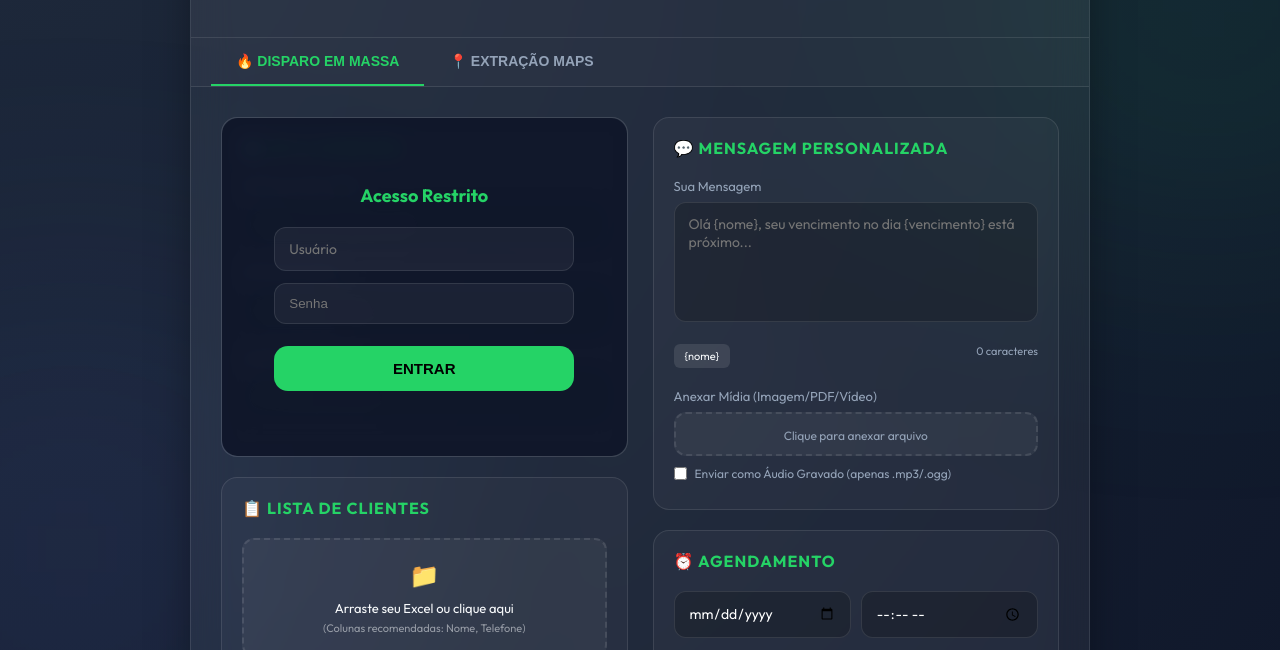
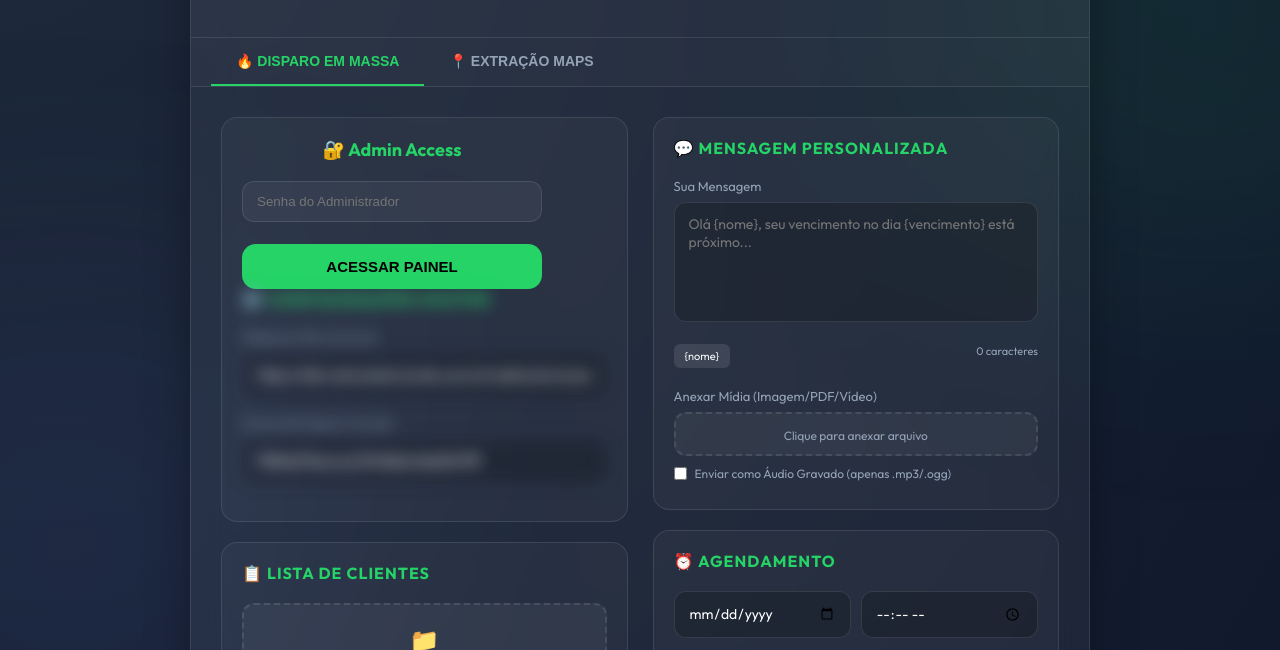
Before and after one commit to minhavidatoda1984-cpu/disparo-whatsapp-interface, a plain HTML site: page index.html in a window 1280 px wide. Shown: the part 131-781 px from the top of the page. Drawn offline with Linux system fonts and the light colour scheme; some packages are replaced by stand-ins of ours.

Commit message:
Admin: Fixando API Key master e movendo Instância para área pública

```diff
--- a/index.html
+++ b/index.html
@@ -626,28 +626,23 @@
                 <!-- Coluna 1: Configurações e Arquivos -->
                 <div class="column">
                     <div class="config-section" style="position: relative; overflow: hidden;" id="apiConfigSection">
-                        <div id="loginOverlay" class="login-overlay">
-                            <div class="login-box">
-                                <h3>Acesso Restrito</h3>
-                                <input type="text" id="userLogin" placeholder="Usuário">
-                                <input type="password" id="passLogin" placeholder="Senha"
-                                    style="width: 100%; padding: 12px 14px; background: rgba(255, 255, 255, 0.05); border: 1px solid var(--glass-border); border-radius: 12px; color: white; margin-bottom: 12px;">
-                                <button class="btn-login" onclick="checkLogin()">ENTRAR</button>
-                            </div>
+                        <div class="login-box">
+                            <h3>🔐 Admin Access</h3>
+                            <input type="password" id="passLogin" placeholder="Senha do Administrador"
+                                style="width: 100%; padding: 12px 14px; background: rgba(255, 255, 255, 0.05); border: 1px solid var(--glass-border); border-radius: 12px; color: white; margin-bottom: 12px;">
+                            <button class="btn-login" onclick="checkLogin()">ACESSAR PAINEL</button>
                         </div>
                         <div class="locked-content">
-                            <h2>⚙️ API & Conexão</h2>
+                            <h2>⚙️ Configurações Master</h2>
                             <div class="form-group">
-                                <label>Webhook URL (N8N)</label>
-                                <input type="text" id="n8nWebhook" placeholder="Sua URL do Webhook n8n" value="">
+                                <label>Webhook URL (Central)</label>
+                                <input type="text" id="n8nWebhook" placeholder="URL n8n"
+                                    value="https://n8n.naturaisterravida.com.br/webhook/conexao-limpa-v1">
                             </div>
                             <div class="form-group">
-                                <label>API Key Evolution</label>
-                                <input type="text" id="apiKey" placeholder="Sua Chave API Key" value="">
-                            </div>
-                            <div class="form-group">
-                                <label>Instância Evolution</label>
-                                <input type="text" id="instanceName" placeholder="Ex: minha_instancia" value="">
+                                <label>Chave API Master (Oculta)</label>
+                                <input type="text" id="apiKey" placeholder="Sua Chave"
+                                    value="f98fed17beccac0149db6cfe6bfb7fff">
                             </div>
                         </div>
                     </div>
@@ -662,6 +657,12 @@
                                 <span style="opacity: 0.5; font-size: 11px;">(Colunas recomendadas: Nome,
                                     Telefone)</span>
                             </div>
+                        </div>
+
+                        <div class="form-group" style="margin-top: 15px;">
+                            <label>Sua Instância Evolution</label>
+                            <input type="text" id="instanceName" placeholder="Ex: minha_loja_01" value=""
+                                style="background: rgba(255, 255, 255, 0.05);">
                         </div>
 
                         <div class="preview-section" id="previewSection" style="display: none; margin-top: 15px;">
@@ -808,15 +809,14 @@
 
         // Lógica de Login
         function checkLogin() {
-            const user = document.getElementById('userLogin').value;
             const pass = document.getElementById('passLogin').value;
 
-            if (user === 'magnogomes' && pass === 'magnogomes') {
+            if (pass === '212003') {
                 document.getElementById('loginOverlay').classList.add('hidden');
                 document.getElementById('apiConfigSection').classList.add('unlocked');
-                showToast('Acesso liberado!');
+                showToast('Acesso administrativo liberado!');
             } else {
-                showToast('Login ou senha incorretos.', 'error');
+                showToast('Senha de administrador incorreta.', 'error');
             }
         }
 
```
